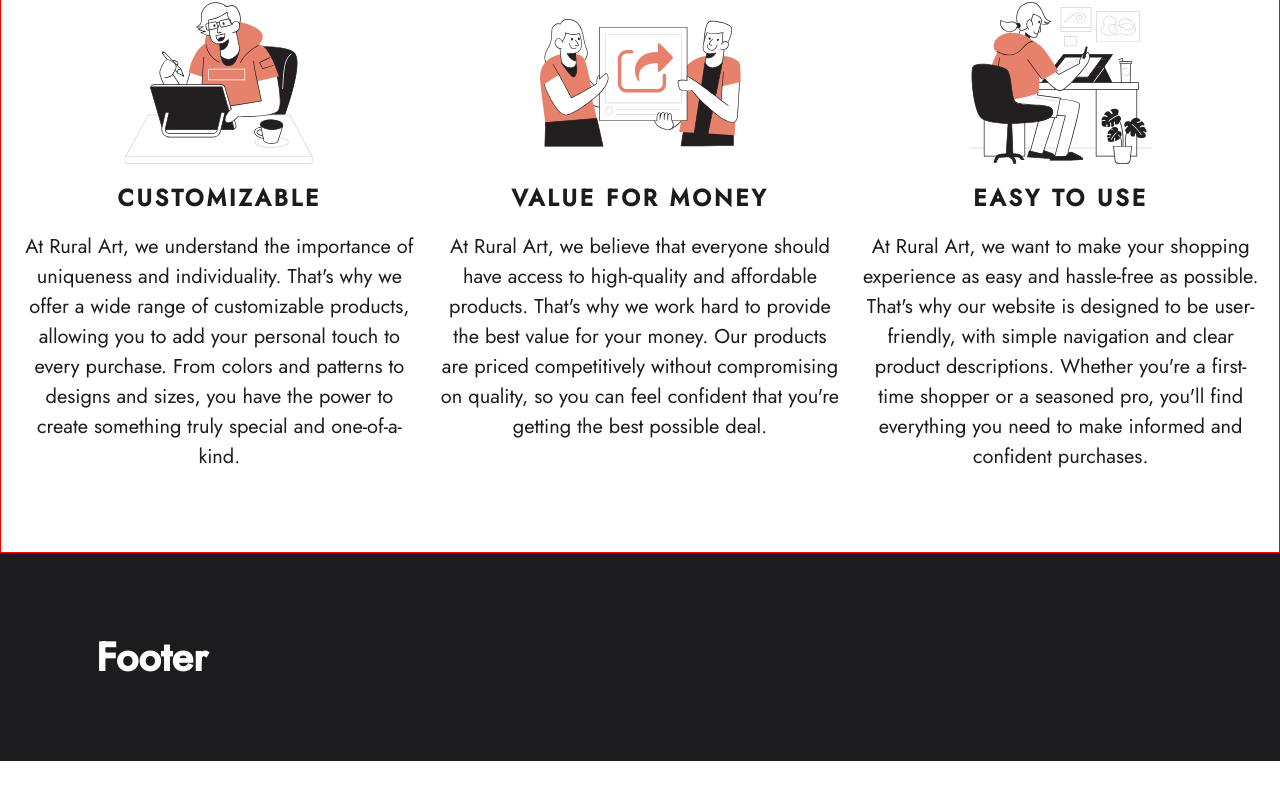
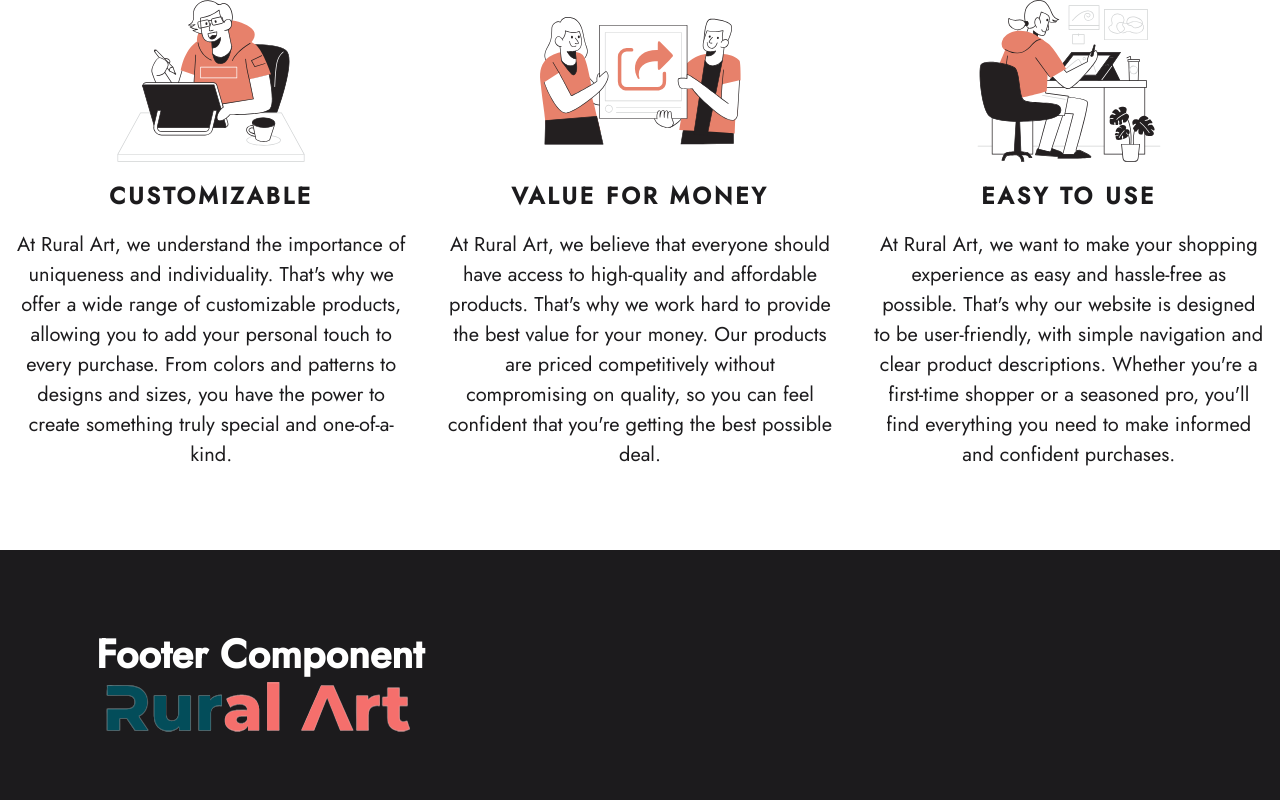
Before and after one commit to krutagna10/rural-art, a React (Create React App) app: page / in a window 1280 px wide. Shown: the part 882-1682 px from the top of the page. Before the commit the page ends 1643 px from the top, so only its background shows below. Built offline with nearby package versions, Linux system fonts and the light colour scheme.

Commit message:
added footer component

```diff
--- a/src/components/Footer/Footer.js
+++ b/src/components/Footer/Footer.js
@@ -1,11 +1,13 @@
 import Container from "../UI/Container/Container";
 import "./Footer.css";
+import logo from "../../assets/shared/logo.png";
 
 function Footer() {
   return (
     <footer className="footer">
       <Container className="footer__container">
-        <h1>Footer</h1>
+        <h1>Footer Component</h1>
+        <img src={logo} alt="Rural Art" />
       </Container>
     </footer>
   );
--- a/src/components/Header/Header.js
+++ b/src/components/Header/Header.js
@@ -1,5 +1,5 @@
 import Container from "../UI/Container/Container";
-import logo from "../../assets/shared/logo(1).svg";
+import logo from "../../assets/shared/logo.png";
 import { Link } from "react-router-dom";
 import "./Header.css";
 import { useState } from "react";
--- a/src/components/UI/Section/Section.css
+++ b/src/components/UI/Section/Section.css
@@ -1,4 +1,3 @@
 .section {
   padding-block: var(--section-padding);
-  border: 1px solid red;
 }
--- a/src/pages/Home/Home.css
+++ b/src/pages/Home/Home.css
@@ -32,6 +32,8 @@
 
 /* Features Section */
 .features {
+  --gap: clamp(1.25rem, 3vw, 3rem);
+
   text-align: center;
 }
 
```
Also changed, not shown: src/assets/shared/logo.png (added).
